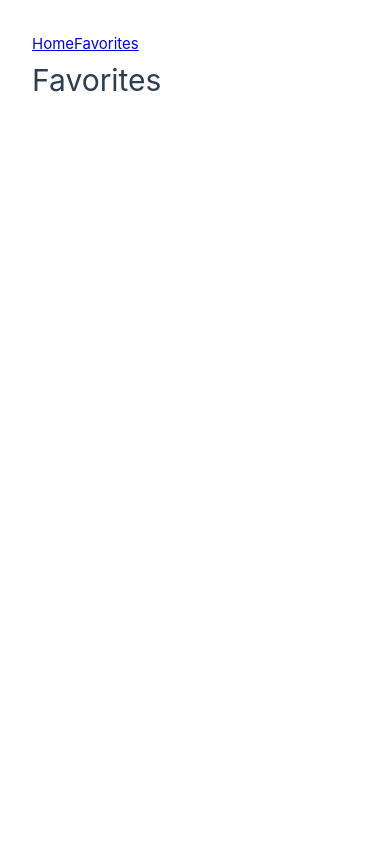
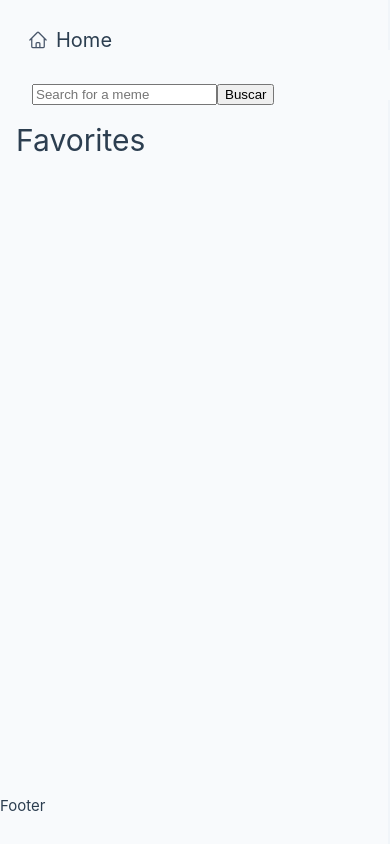
Before and after one commit to gustavvopenna/vue-memes-app, a Vue app: page /favorites in a window 390 px wide. Built offline with nearby package versions, Linux system fonts and the light colour scheme.

Commit message:
Add basic funcionality to display memes

```diff
--- a/package.json
+++ b/package.json
@@ -13,6 +13,8 @@
     "format": "prettier --write src/"
   },
   "dependencies": {
+    "@heroicons/vue": "^2.0.16",
+    "axios": "^1.3.4",
     "pinia": "^2.0.32",
     "vue": "^3.2.47",
     "vue-router": "^4.1.6"
--- a/src/App.vue
+++ b/src/App.vue
@@ -1,19 +1,82 @@
 <script setup lang="ts">
-import { RouterLink, RouterView } from 'vue-router'
+import { RouterView } from 'vue-router'
+import AppSearchBar from './components/molecules/AppSearchBar.vue';
+import AppSidebar from './components/molecules/AppSidebar.vue';
+
 </script>
 
 <template>
-  <header>
-    <div class="wrapper">
-      <nav>
-        <RouterLink to="/">Home</RouterLink>
-        <RouterLink to="/favorites">Favorites</RouterLink>
-      </nav>
+  <div class="layout">
+    <header>
+      <AppSidebar />
+    </header>
+
+    <div class="searchbar">
+      <AppSearchBar />
     </div>
-  </header>
 
-  <RouterView />
+    <main>
+      <RouterView />
+    </main>
+
+    <footer>
+      Footer
+    </footer>
+  </div>
 </template>
 
 <style scoped>
+.layout {
+  display: grid;
+  grid-template-columns: 300px 1fr;
+  grid-template-rows: 50px 1fr 50px;
+  grid-template-areas:
+    "sidebar searchbar"
+    "sidebar main"
+    "sidebar footer";
+  min-height: 100vh;
+}
+
+header {
+  grid-area: sidebar;
+  padding: 1rem 0;
+  background-color: #f8fafc;
+  border-right: 2px solid #f1f5f9;
+  align-self: start;
+  position: sticky;
+  top: 0;
+  height: 100vh;
+}
+
+.searchbar {
+  grid-area: searchbar;
+  position: sticky;
+  top: 0;
+  z-index: 1;
+  background-color: #f8fafc;
+  color: black;
+  padding: 1rem;
+}
+
+main {
+  max-width: 1280px;
+  grid-area: main;
+  padding: 1rem;
+}
+
+footer {
+  grid-area: footer;
+}
+
+@media screen and (max-width: 768px) {
+  .layout {
+    grid-template-columns: 1fr;
+    grid-template-rows: 50px 50px 1fr 50px;
+    grid-template-areas:
+      "sidebar"
+      "searchbar"
+      "main"
+      "footer";
+  }
+}
 </style>
--- a/src/assets/base.css
+++ b/src/assets/base.css
@@ -36,7 +36,7 @@
   --section-gap: 160px;
 }
 
-@media (prefers-color-scheme: dark) {
+/* @media (prefers-color-scheme: dark) {
   :root {
     --color-background: var(--vt-c-black);
     --color-background-soft: var(--vt-c-black-soft);
@@ -48,7 +48,7 @@
     --color-heading: var(--vt-c-text-dark-1);
     --color-text: var(--vt-c-text-dark-2);
   }
-}
+} */
 
 *,
 *::before,
@@ -72,3 +72,8 @@ body {
   -webkit-font-smoothing: antialiased;
   -moz-osx-font-smoothing: grayscale;
 }
+
+a {
+  color: inherit;
+  text-decoration: none;
+}
--- a/src/assets/main.css
+++ b/src/assets/main.css
@@ -1,9 +1,6 @@
 @import './base.css';
 
 #app {
-  max-width: 1280px;
   margin: 0 auto;
-  padding: 2rem;
-
   font-weight: normal;
 }
--- /dev/null
+++ b/src/components/molecules/AppSearchBar.vue
@@ -0,0 +1,19 @@
+<script setup lang="ts">
+import { useMemesStore } from '@/stores/memes';
+
+const store = useMemesStore();
+</script>
+
+<template>
+  <div class="searchbar">
+    <input
+      type="text"
+      placeholder="Search for a meme"
+      v-model="store.searchQuery"
+    />
+    <input type="button" value="Buscar" @click="store.searchMemes(store.searchQuery)">
+  </div>
+</template>
+
+<style scoped>
+</style>
--- /dev/null
+++ b/src/components/molecules/AppSidebar.vue
@@ -0,0 +1,54 @@
+<script setup lang="ts">
+  import { RouterLink } from 'vue-router';
+  import { HomeIcon, BookmarkIcon } from '@heroicons/vue/24/outline'
+</script>
+
+<template>
+  <nav>
+    <RouterLink to="/">
+      <div class="navItem">
+        <HomeIcon class="icon" />
+        <span>Home</span>
+      </div>
+    </RouterLink>
+      <RouterLink to="/favorites">
+        <div class="navItem">
+          <BookmarkIcon class="icon" />
+          <span>Favorites</span>
+        </div>
+      </RouterLink>
+  </nav>
+</template>
+
+<style scoped>
+
+nav {
+  display: flex;
+  flex-direction: column;
+  gap: 1rem;
+  padding: 0 1rem;
+}
+
+.navItem {
+  font-size: 20px;
+  font-weight: 500;
+  padding-inline: 12px;
+  padding-block: 8px;
+  border-radius: 12px;
+  display: flex;
+  align-items: center;
+}
+
+.icon {
+  margin-right: 0.5rem;
+  width: 20px;
+  height: 20px;
+  color: #475569;
+}
+
+.navItem:hover {
+  background-color: #f1f5f9;
+  color: black
+}
+
+</style>
--- /dev/null
+++ b/src/services/memeApi.ts
@@ -0,0 +1,15 @@
+import axios from 'axios';
+
+export const memeApi = axios.create({
+  baseURL: 'https://api.imgflip.com',
+});
+
+export const getMemes = async () => {
+  const { data } = await memeApi.get('/get_memes');
+  return data;
+}
+
+export const searchMemes = async (query: string) => {
+  const { data } = await memeApi.post('/search_memes', { query });
+  return data;
+}
--- /dev/null
+++ b/src/stores/memes.ts
@@ -0,0 +1,35 @@
+import { ref } from 'vue'
+import { defineStore } from 'pinia'
+import { getMemes as getMemesService, searchMemes as searchMemesService } from '@/services/memeApi';
+
+interface Meme {
+  id: string;
+  name: string;
+  url: string;
+  width: number;
+  height: number;
+  box_count: number;
+}
+
+export const useMemesStore = defineStore('memes', () => {
+  const memes = ref<Meme[]>([]);
+  const searchQuery = ref('');
+
+  const fetchMemes = async () => {
+    const { data } = await getMemesService()
+    memes.value = data.memes;
+  };
+
+  const searchMemes = async (query: string) => {
+    console.log({ query })
+    const { data } = await searchMemesService(query);
+    memes.value = data.memes;
+  }
+
+  return {
+    memes,
+    searchQuery,
+    fetchMemes,
+    searchMemes
+  }
+});
--- a/src/views/HomeView.vue
+++ b/src/views/HomeView.vue
@@ -1,8 +1,69 @@
 <script setup lang="ts">
+import { computed, onMounted } from 'vue';
+import { useMemesStore } from '@/stores/memes';
+
+const store = useMemesStore();
+const memes = computed(() => store.memes);
+
+onMounted(() => {
+  store.fetchMemes()
+});
 </script>
 
 <template>
   <main>
-    <h1>Home</h1>
+    <div class="container">
+      <div v-for="meme in memes" :key="meme.name">
+        <div class="card">
+          <div class="imageContainer">
+            <img :src="meme.url" class="image" />
+          </div>
+          <div class="cardContent">
+            <h3 class="cardName">{{ meme.name }}</h3>
+            <span class="cardImageSize">
+              {{ meme.width }} x {{ meme.height }}
+            </span>
+          </div>
+        </div>
+      </div>
+    </div>
   </main>
 </template>
+
+<style scoped>
+.container {
+  display: grid;
+  grid-template-columns: repeat(4, 1fr);
+  grid-template-rows: mansory;
+  gap: 12px;
+}
+
+.card {
+  background-color: #f8fafc;
+  border-radius: 6px;
+  overflow: hidden;
+}
+
+.cardContent {
+  padding: 12px;
+}
+
+.cardName {
+  font-size: 14px;
+  font-weight: 500;
+}
+
+.cardImageSize {
+  font-size: 12px;
+  color: #475569;
+}
+
+imageContainer {
+  max-width: 150px;
+}
+.image {
+  width: 100%;
+  height: 100%;
+  object-fit: cover;
+}
+</style>
```
Also changed, not shown: 1 other file (tests, documents, lock files or other folders).
